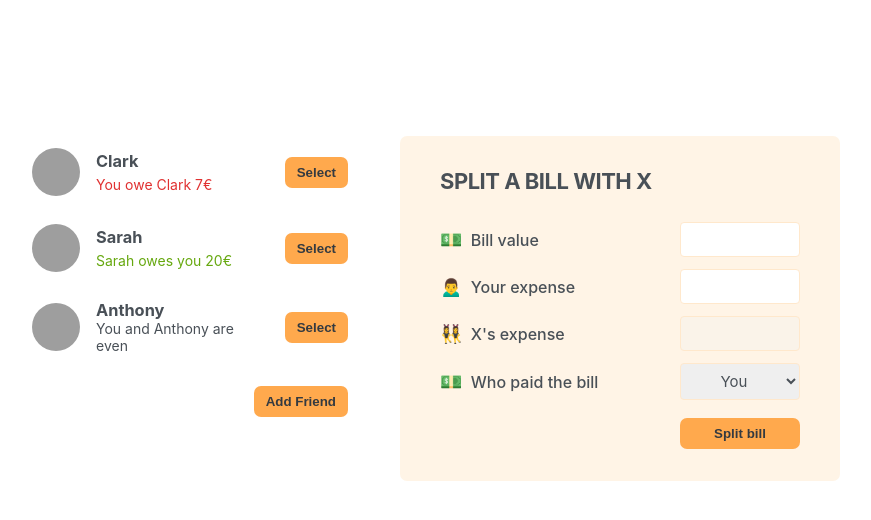
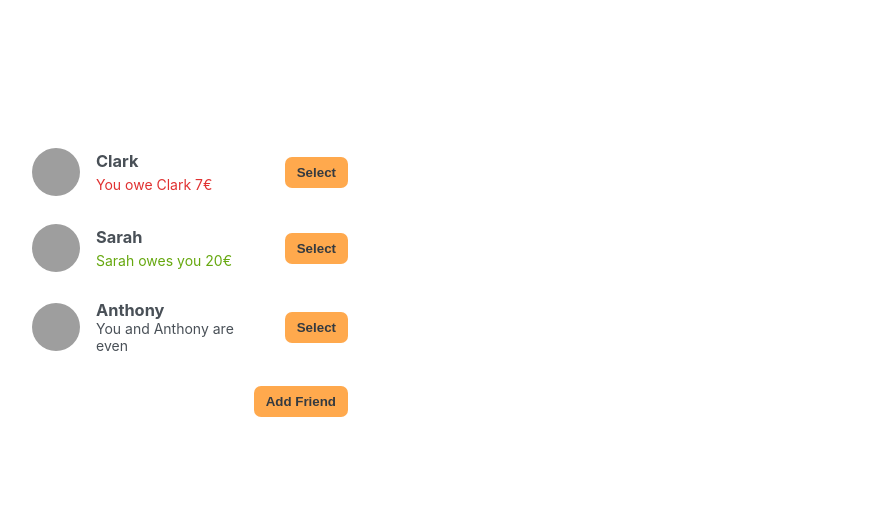
Before and after one commit to niveditapagar/shared-expense-tracker, a React (Create React App) app: page / in a window 1280 px wide. Shown: the top 520 px of the page, without its empty margins (210-1081 px from the left). Built offline with nearby package versions, Linux system fonts and the light colour scheme; grey boxes are pictures that could not be loaded.

Commit message:
Implement controlled elements for bill related inputs; Update Split Bill component to reflect selected friend's name.

```diff
--- a/src/components/App.js
+++ b/src/components/App.js
@@ -57,7 +57,7 @@ export default function App() {
           {showAddFriend ? "Close" : "Add Friend"}
         </Button>
       </div>
-      <FormSplitBill />
+      {selectedFriend && <FormSplitBill selectedFriend={selectedFriend} />}
     </div>
   );
 }
--- a/src/components/FormSplitBill.js
+++ b/src/components/FormSplitBill.js
@@ -1,19 +1,40 @@
+import { useState } from "react";
 import Button from "./Button";
 
-export default function FormSplitBill() {
+export default function FormSplitBill({ selectedFriend }) {
+  const [bill, setBill] = useState("");
+  const [paidByUser, setPaidByUser] = useState("");
+  const paidByFriend = bill ? bill - paidByUser : "";
+  const [whoIsPaying, setWhoIsPaying] = useState("user");
+
   return (
     <form className="form-split-bill">
-      <h2>Split a bill with X</h2>
+      <h2>Split a bill with {selectedFriend.name}</h2>
       <label>💵 Bill value</label>
-      <input type="text" />
+      <input
+        type="text"
+        value={bill}
+        onChange={(e) => setBill(Number(e.target.value))}
+      />
       <label>🙍‍♂️ Your expense</label>
-      <input type="text" />
-      <label>👯‍♀️ X's expense</label>
-      <input type="text" disabled />
+      <input
+        type="text"
+        value={paidByUser}
+        onChange={(e) =>
+          setPaidByUser(
+            Number(e.target.value) > bill ? paidByUser : Number(e.target.value)
+          )
+        }
+      />
+      <label>👯‍♀️ {selectedFriend.name}'s expense</label>
+      <input type="text" disabled value={paidByFriend} />
       <label>💵 Who paid the bill</label>
-      <select>
+      <select
+        value={whoIsPaying}
+        onChange={(e) => setWhoIsPaying(Number(e.target.value))}
+      >
         <option value="user">You</option>
-        <option value="friend">X</option>
+        <option value="friend">{selectedFriend.name}</option>
       </select>
       <Button>Split bill</Button>
     </form>
```
